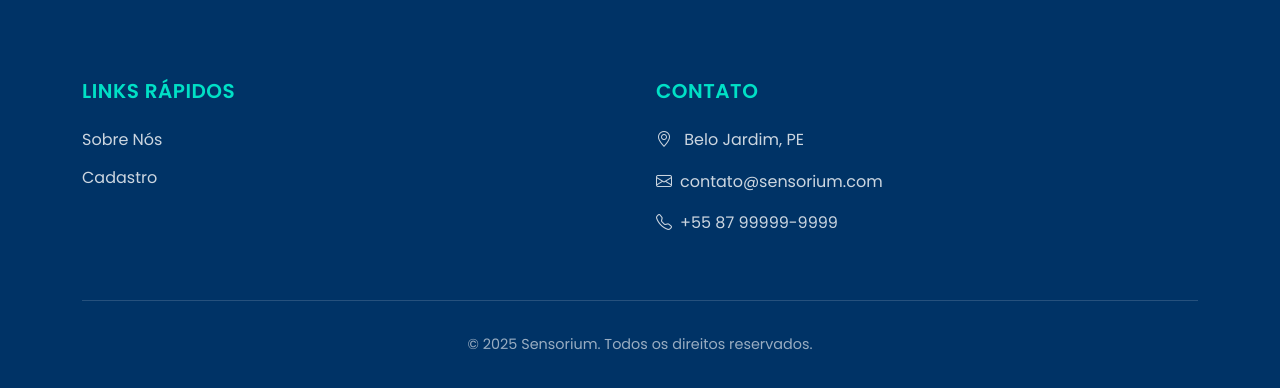
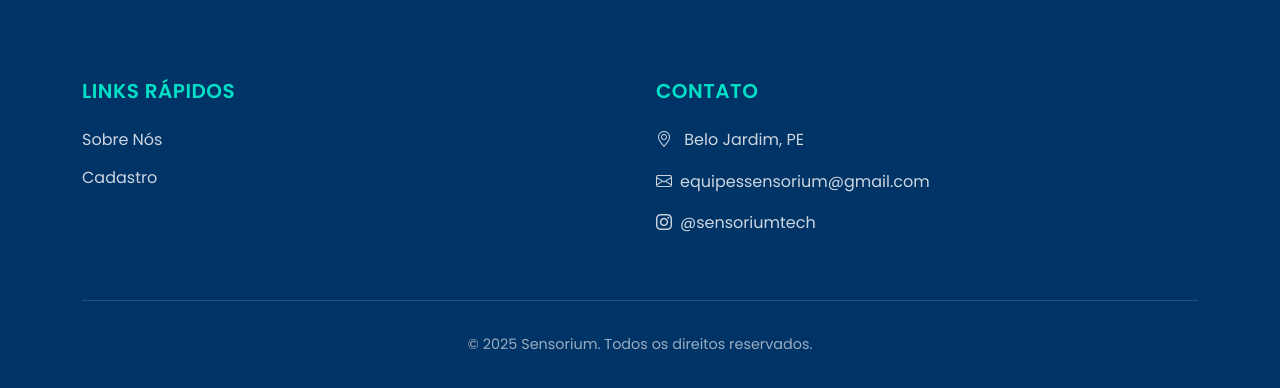
Before and after one commit to Gmarques07/Sensorium-UFRPE, a FastAPI app: page / in a window 1280 px wide. Shown: the part 1379-1767 px from the top of the page. Run offline with FastAPI, Linux system fonts and the light colour scheme.

Commit message:
Correção de emasil e pagina do instagram sensorium

```diff
--- a/templates/partials/footer.html
+++ b/templates/partials/footer.html
@@ -12,8 +12,8 @@
                 <h5>Contato</h5>
                 <div class="contact-info">
                     <p><i class="bi bi-geo-alt me-2"></i> Belo Jardim, PE</p>
-                    <p><i class="bi bi-envelope me-2"></i><a href="mailto:contato@sensorium.com">contato@sensorium.com</a></p>
-                    <p><i class="bi bi-telephone me-2"></i><a href="tel:+5587999999999">+55 87 99999-9999</a></p>
+                    <p><i class="bi bi-envelope me-2"></i><a href="mailto:equipessensorium@gmail.com">equipessensorium@gmail.com</a></p>
+                    <p><i class="bi bi-instagram me-2"></i><a href="https://www.instagram.com/sensoriumtech/" target="_blank">@sensoriumtech</a></p>
                 </div>
             </div>
         </div>
```
Also changed, not shown: static/img/abstract-background.svg (added).
